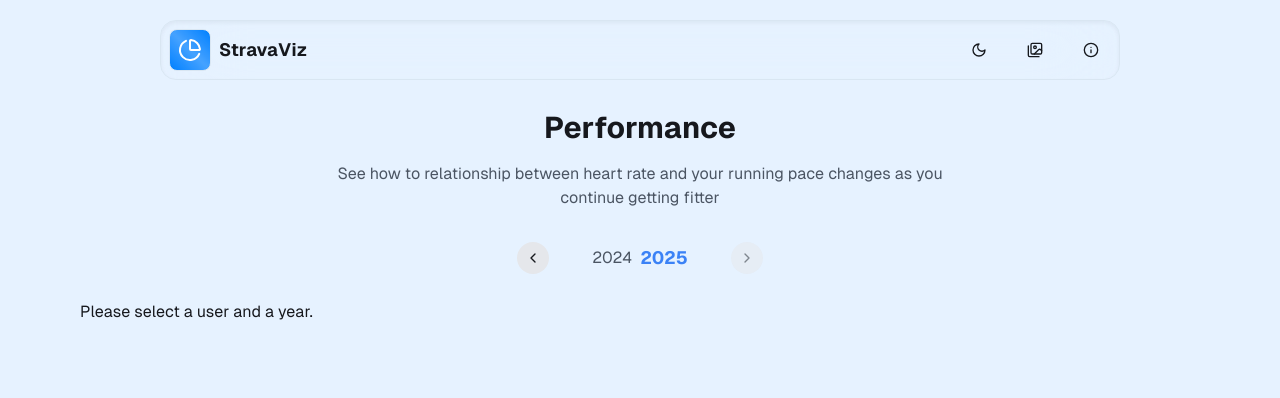
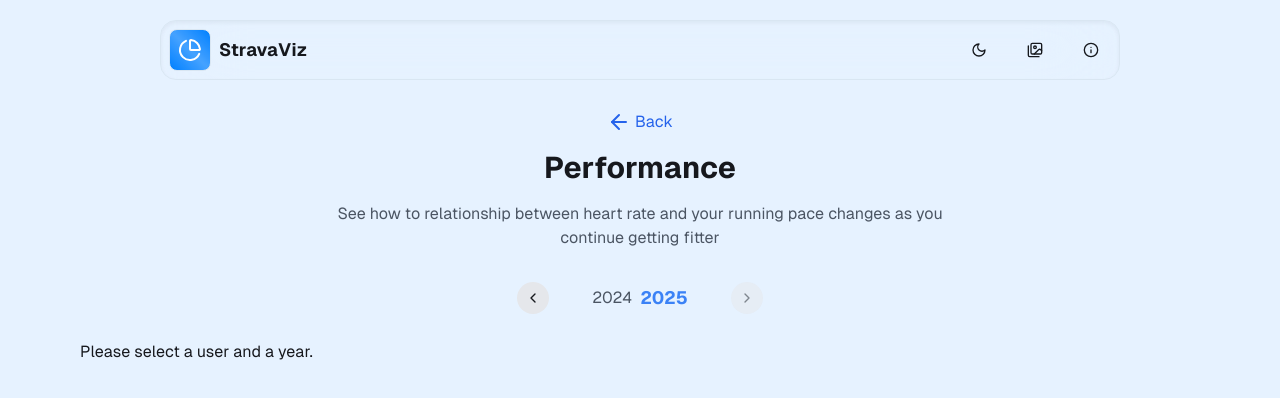
Before and after one commit to yunuseyvz/stravaviz, a Next.js app: page /performance in a window 1280 px wide. Shown: the top 398 px of the page. Built offline with nearby package versions, Linux system fonts and the light colour scheme.

Commit message:
add back buttons

```diff
--- a/src/app/performance/page.tsx
+++ b/src/app/performance/page.tsx
@@ -5,11 +5,18 @@ import HRPaceScatter from "@/components/graphs/HRPaceScatter";
 import PaceByHRZone from "@/components/graphs/PaceByHrZone";
 import BlurFade from "@/components/ui/blur-fade";
 import YearSelector from "@/components/YearSelector";
+import Link from "next/link";
+import { ArrowLeft } from "lucide-react";
 
 export default function Data2() {
   return (
     <div className="flex flex-col items-center w-full p-8 sm:p-20 space-y-8">
       <div className="text-center max-w-2xl">
+      <div className="flex justify-center items-center mb-4">
+          <Link href="/" className="flex items-center text-blue-600 hover:text-blue-800">
+            <ArrowLeft className="mr-1" /> Back
+          </Link>
+        </div>
         <h1 className="text-3xl font-bold mb-4">Performance</h1>
         <p className="text-gray-600 dark:text-gray-300">
           See how to relationship between heart rate and your running pace changes as you continue getting fitter
--- a/src/app/scatter/page.tsx
+++ b/src/app/scatter/page.tsx
@@ -5,11 +5,18 @@ import HRPaceScatter from "@/components/graphs/HRPaceScatter";
 import PaceByHRZone from "@/components/graphs/PaceByHrZone";
 import BlurFade from "@/components/ui/blur-fade";
 import YearSelector from "@/components/YearSelector";
+import Link from "next/link";
+import { ArrowLeft } from "lucide-react";
 
 export default function Data2() {
   return (
     <div className="flex flex-col items-center w-full p-8 sm:p-20 space-y-8">
       <div className="text-center max-w-2xl">
+      <div className="flex justify-center items-center mb-4">
+          <Link href="/" className="flex items-center text-blue-600 hover:text-blue-800">
+            <ArrowLeft className="mr-1" /> Back
+          </Link>
+        </div>
         <h1 className="text-3xl font-bold mb-4">Heart Rate vs. Pace</h1>
         <p className="text-gray-600 dark:text-gray-300">
           See your Heartrate and Pace Distribution in a Scatter Plot
```
